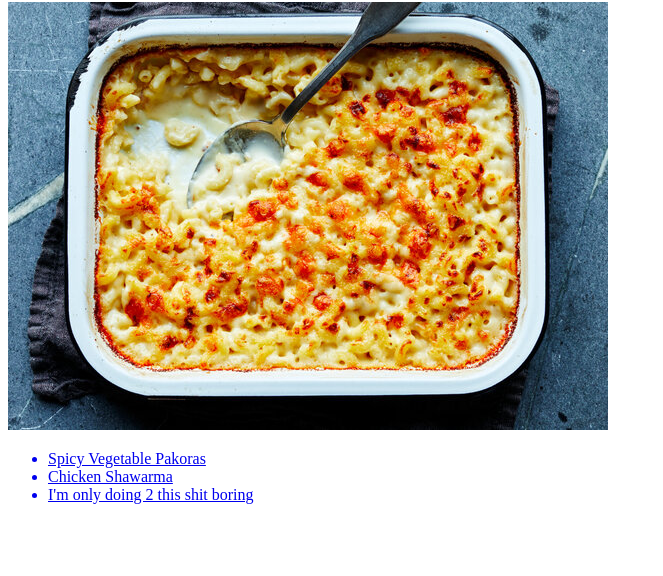
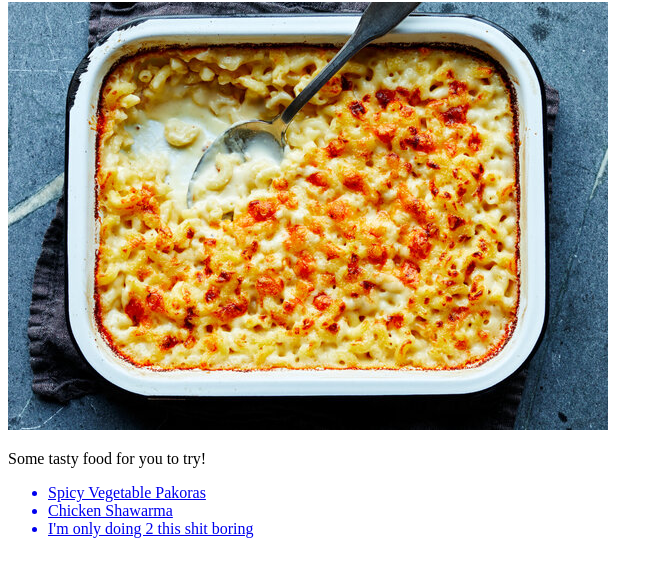
Before and after one commit to jaredglhf/odin-recipes, a plain HTML site: page index.html in a window 1280 px wide. Shown: the part 78-654 px from the top of the page, without its empty margins (0-663 px from the left). Drawn offline with Linux system fonts and the light colour scheme.

Commit message:
added more info on the home page

```diff
--- a/index.html
+++ b/index.html
@@ -17,6 +17,7 @@
         <img src="content/images/front.jpg" alt="Hero image">
 
         <div>
+            <p>Some tasty food for you to try!</p>
             <ul>
                 <a href="content/pakoras.html"><li>Spicy Vegetable Pakoras</li> </a>
                 <a href="content/chickenshawarma.html"><li>Chicken Shawarma</li> </a>
```
